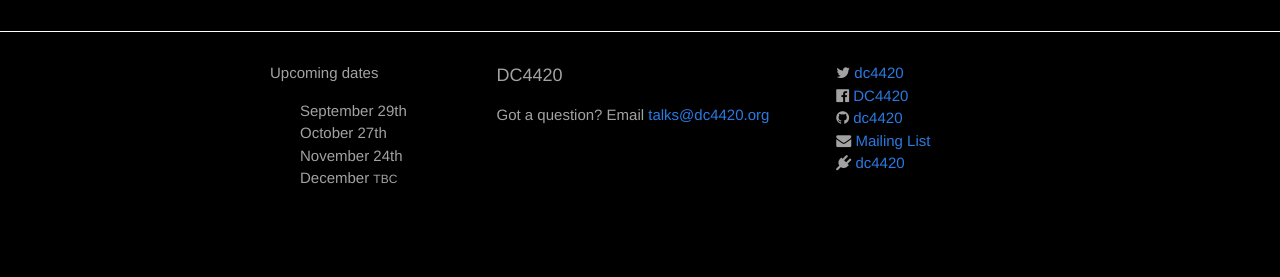
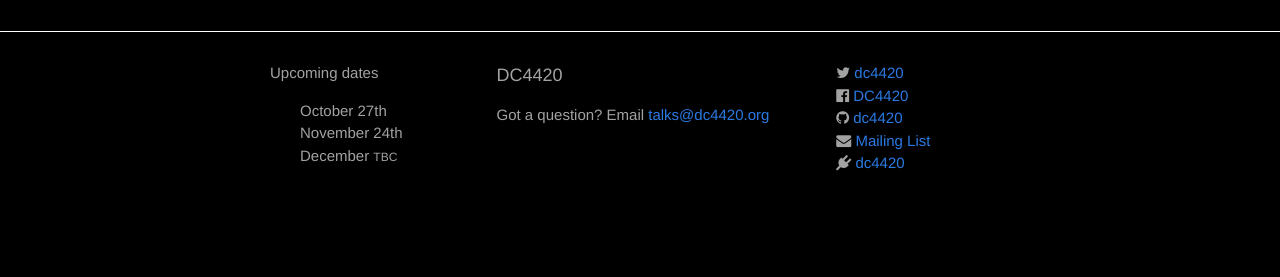
Before and after one commit to dc4420/website, a Jekyll site: the page built from index.html, in a window 1280 px wide. Shown: the part 778-1055 px from the top of the page. Built offline with Jekyll 4.4.1, drawn with Linux system fonts in a browser that asks for light colours; nearby versions of some CDN libraries.

Commit message:
Remove September date from footer

```diff
--- a/_includes/footer.html
+++ b/_includes/footer.html
@@ -7,7 +7,6 @@
       <div class="footer-col  footer-col-1">
         <p class="text">Upcoming dates</p>
         <ul class="future-events">
-          <li>September 29th</li>
           <li>October 27th</li>
           <li>November 24th</li>
           <li>December <i class="small-caps">TBC</i></li>
```
